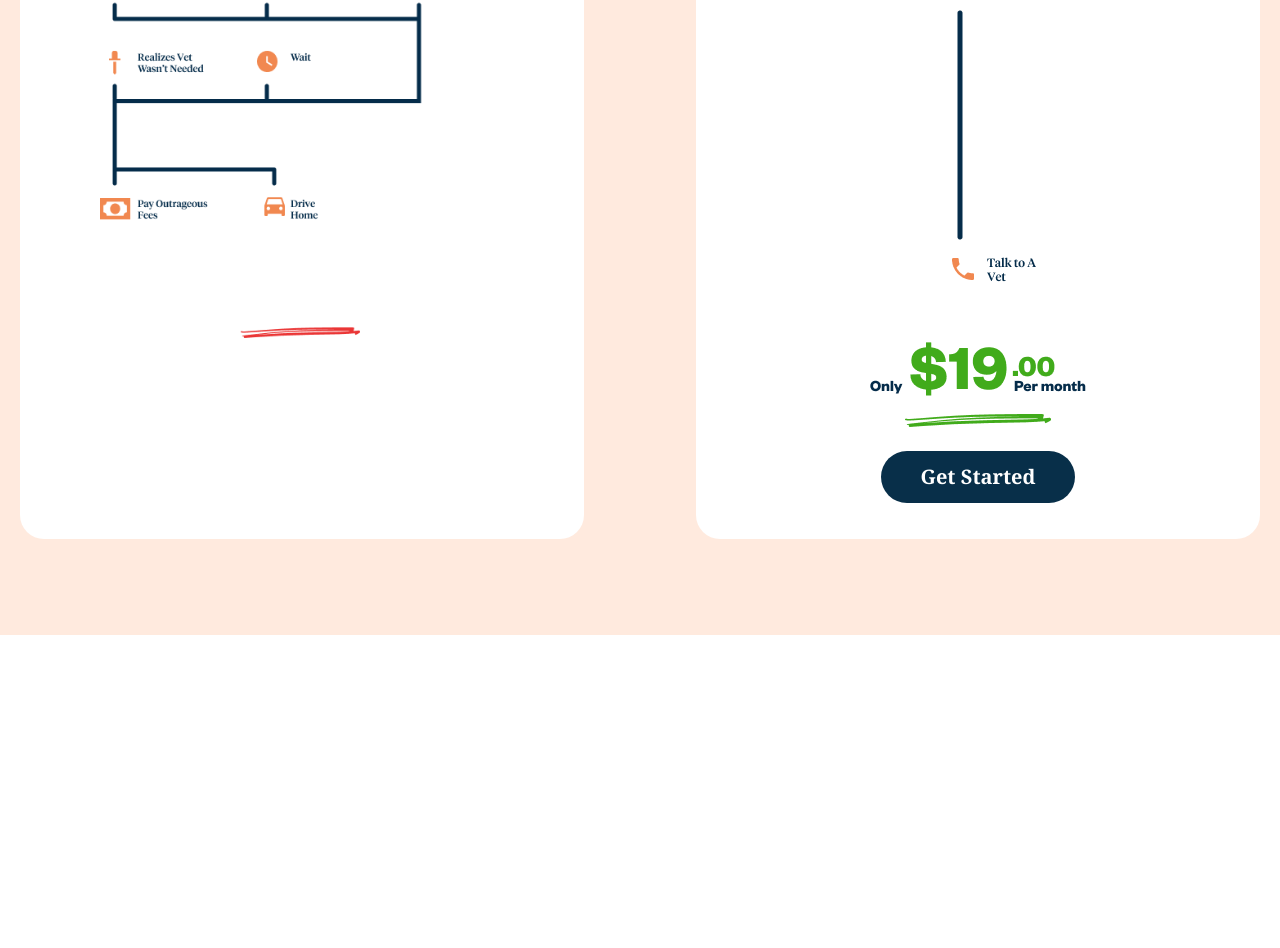
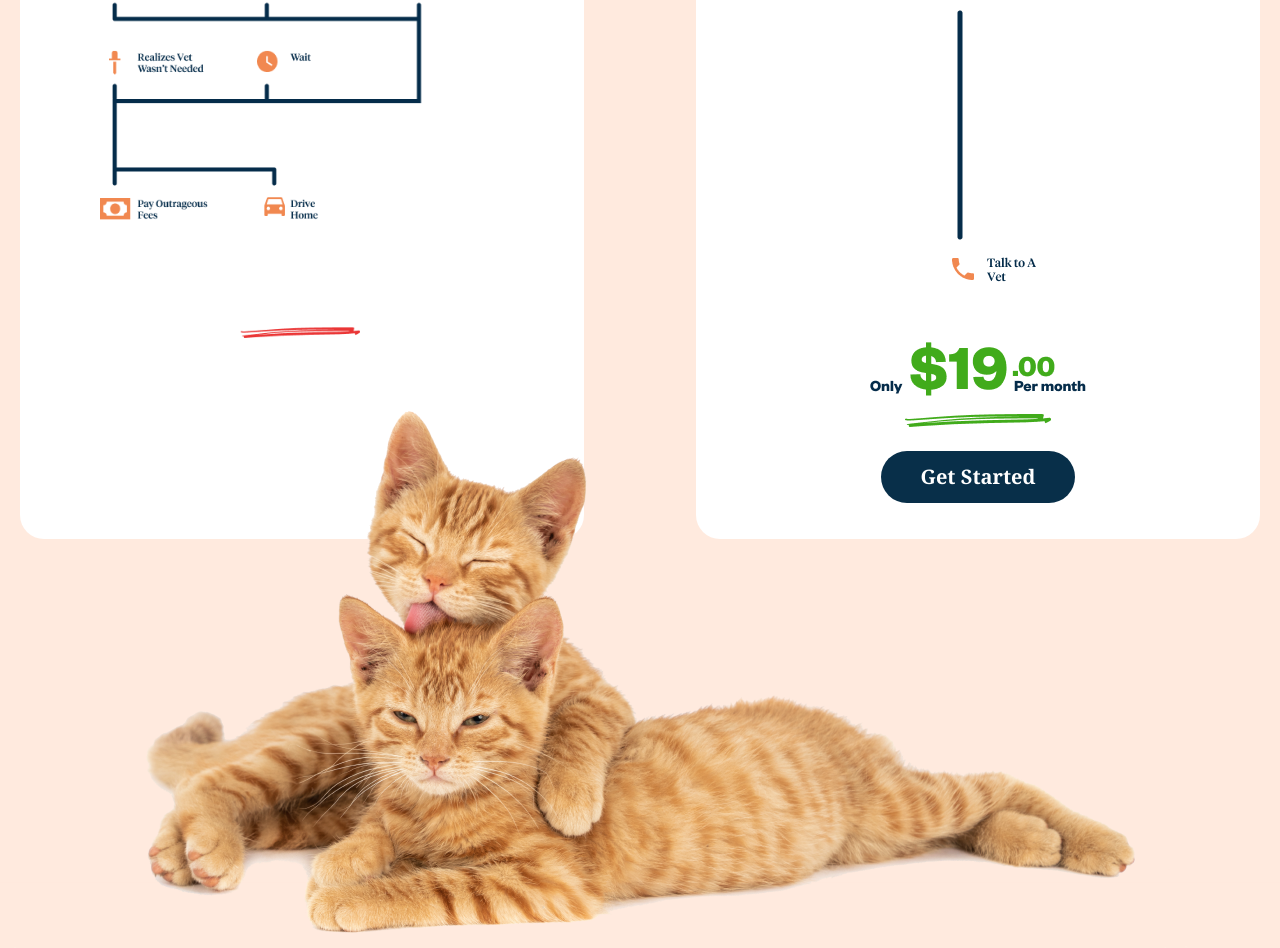
Before and after one commit to vidhi-7span/OneVet-Vue, a Vue app: page / in a window 1280 px wide. Shown: the part 2754-3702 px from the top of the page. Before the commit the page ends 3389 px from the top, so only its background shows below. Built offline with nearby package versions, Linux system fonts and the light colour scheme.

Commit message:
Set a cat and after vector

```diff
--- a/src/components/instantAccess.vue
+++ b/src/components/instantAccess.vue
@@ -1,7 +1,7 @@
 <template>
   <section>
     <!-- Instant Access Section -->
-    <div class="bg-[#FFEADE] vector-before relative">
+    <div class="bg-[#FFEADE] vector-before relative z-20">
       <div class="container px-5 mx-auto text-center py-20">
         <p
           class="font-extrabold text-sky-950 font-sans lg:text-6xl md:text-4xl text-3xl"
@@ -16,9 +16,13 @@
       </div>
 
       <div
-        class="container px-5 mx-auto md:py-24 grid md:grid-cols-2 grid-cols-1 lg:gap-28 md:gap-9 gap-8 justify-center"
+        class="container px-5 mx-auto md:pt-24 grid md:grid-cols-2 grid-cols-1 lg:gap-28 md:gap-9 gap-8 justify- relative z-10"
       >
-        <Card title="Traditional Vet Visit" url="/images/card1.png">
+        <Card
+          title="Traditional Vet Visit"
+          url="/images/card1.png "
+          class="z-20"
+        >
           <template #action>
             <div></div>
           </template>
@@ -29,6 +33,18 @@
           button="Get Started"
         />
       </div>
+    </div>
+    <div class="flex justify-center md:-mt-32 -mt-12 bg-[#FFEADE] md:flex">
+      <img src="../assets/images/cat.png" alt="" class="z-20" />
+    </div>
+  </section>
+
+  <section>
+    <!-- After Image -->
+    <div
+      class="after-img absolute w-auto left-0 right-0 z-10 -mt-16 bg-no-repeat"
+    >
+      <img src="../assets/images/access-after.png" class="h-32 w-full" alt="" />
     </div>
   </section>
 </template>
```
Also changed, not shown: src/assets/images/access-after.png (added), src/assets/images/cat.png (added).
